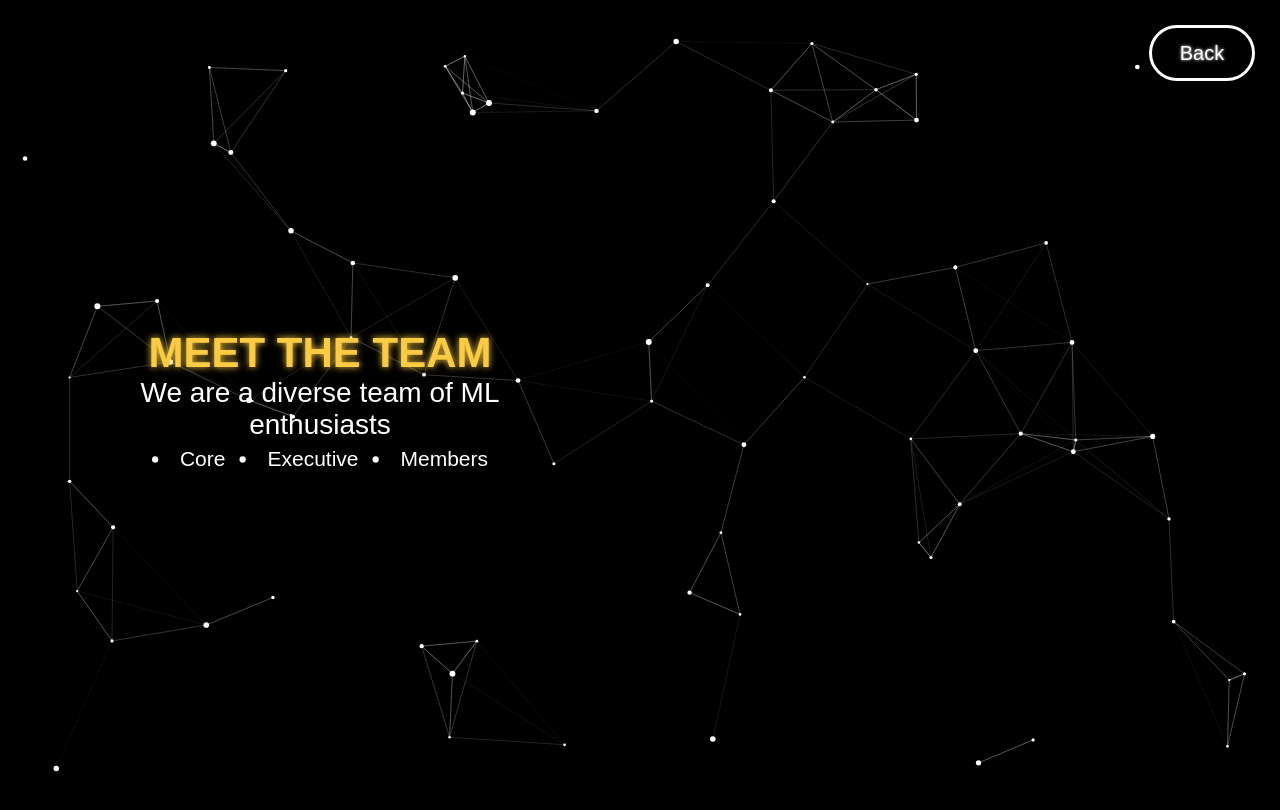
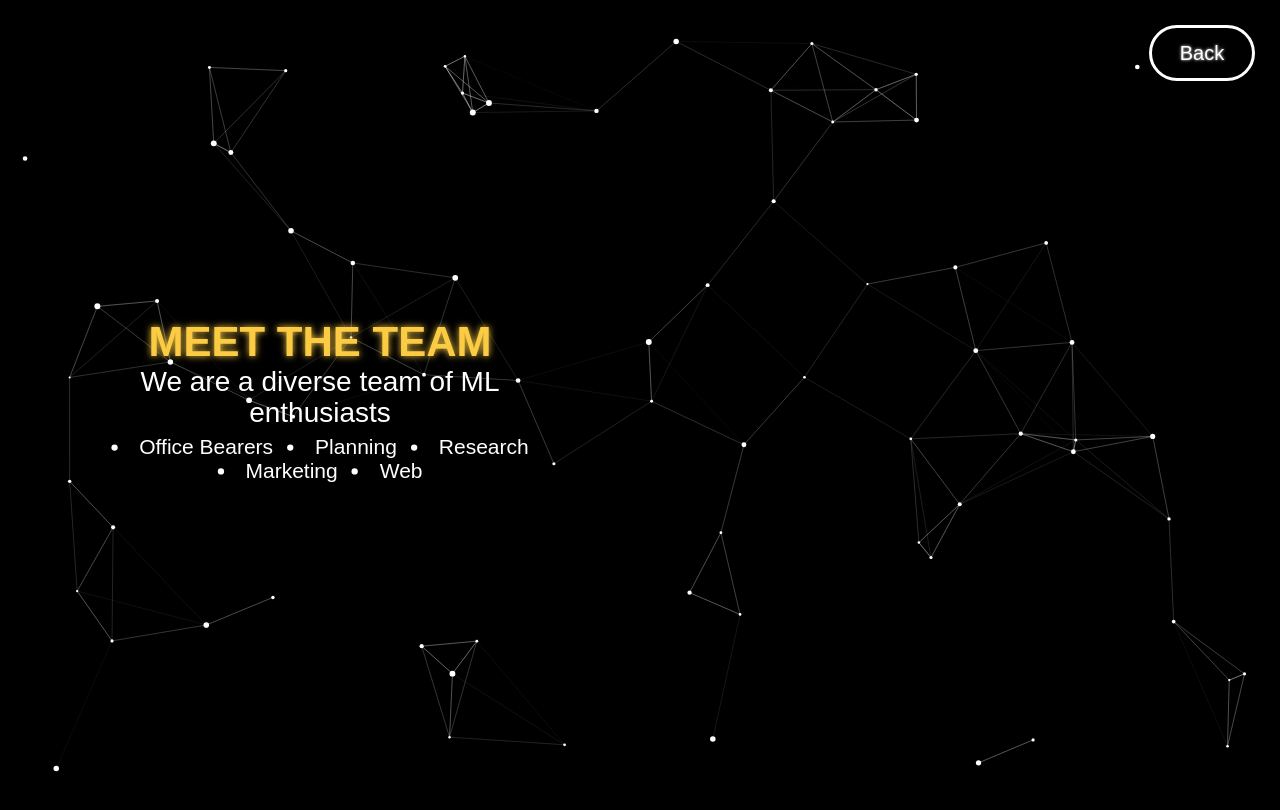
Before and after one commit to kartheesan05/knowi, a Next.js app: page /team in a window 1280 px wide. Shown: the top 810 px of the page. Built offline with nearby package versions, Linux system fonts and the light colour scheme; a web font is replaced by a local one.

Commit message:
added team href

```diff
--- a/src/components/MemberHero.jsx
+++ b/src/components/MemberHero.jsx
@@ -6,14 +6,20 @@ function MemberHero() {
       <h1 className="animate-title">MEET THE TEAM</h1>
       <p>We are a diverse team of ML enthusiasts</p>
       <div className="links">
-        <a href="#Core">
-          <li>Core</li>
+        <a href="#Office Bearers">
+          <li>Office Bearers</li>
         </a>
-        <a href="#Executive">
-          <li>Executive</li>
+        <a href="#Planning">
+          <li>Planning</li>
         </a>
-        <a href="#Members">
-          <li>Members</li>
+        <a href="#Research">
+          <li>Research</li>
+        </a>
+        <a href="#Marketing">
+          <li>Marketing</li>
+        </a>
+        <a href="#Web">
+          <li>Web</li>
         </a>
       </div>
     </>
```
